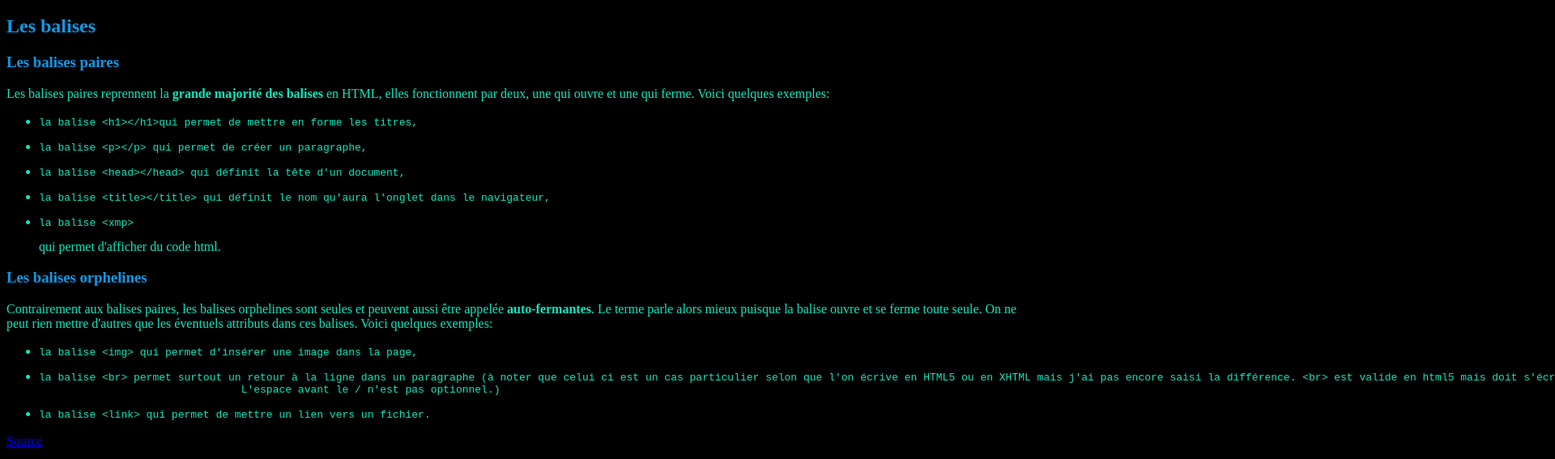
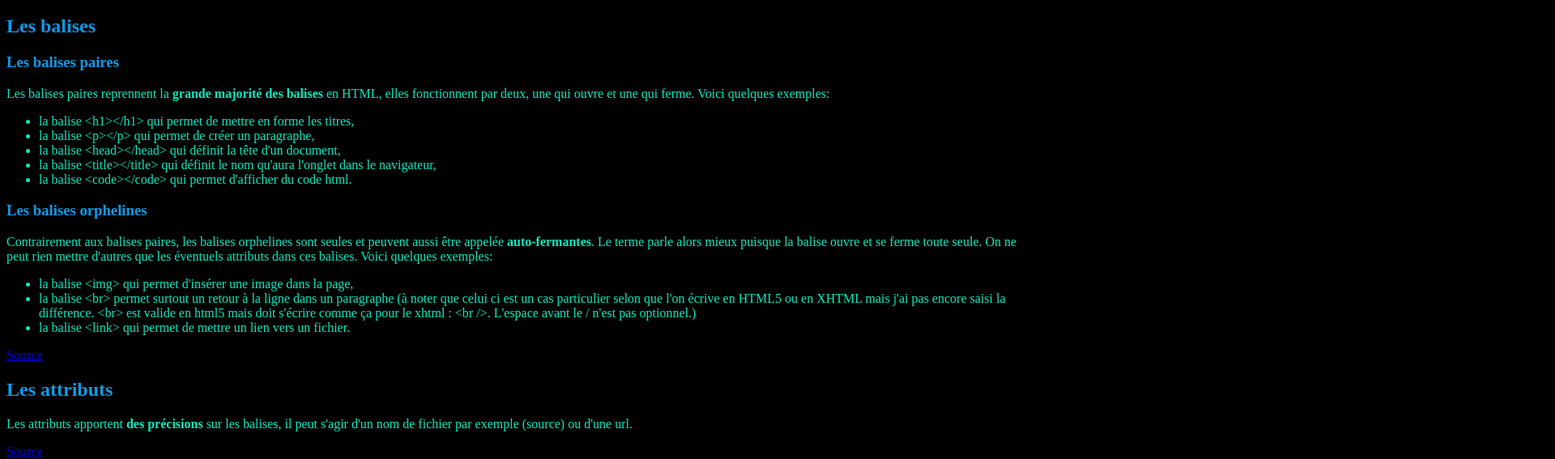
Before and after one commit to KevinDubreucq/HTML-Basic, a plain HTML site: page Exercice-1-Les-bases/index.html in a window 1280 px wide. Shown: the part 61-628 px from the top of the page at 81% size, 1920 px wide, since content can reach past the window. Drawn offline with Linux system fonts and the light colour scheme; a script that the page names is missing.

Commit message:
Correction suite à l'ajout CSS

```diff
--- a/Exercice-1-Les-bases/index.html
+++ b/Exercice-1-Les-bases/index.html
@@ -16,21 +16,21 @@
                     Voici quelques exemples:
                 </p>
                     <ul>
-                        <li><xmp>la balise <h1></h1>qui permet de mettre en forme les titres,</xmp></li>
-                        <li><xmp>la balise <p></p> qui permet de créer un paragraphe,</xmp></li>
-                        <li><xmp>la balise <head></head> qui définit la tête d'un document,</xmp></li>
-                        <li><xmp>la balise <title></title> qui définit le nom qu'aura l'onglet dans le navigateur,</xmp></li>
-                        <li><xmp>la balise <xmp></xmp> qui permet d'afficher du code html.</xmp></li>
+                        <li>la balise &lt;h1&gt;&lt;/h1&gt; qui permet de mettre en forme les titres,</xmp></li>
+                        <li>la balise &lt;p&gt;&lt;/p&gt; qui permet de créer un paragraphe,</xmp></li>
+                        <li>la balise &lt;head&gt;&lt;/head&gt; qui définit la tête d'un document,</xmp></li>
+                        <li>la balise &lt;title&gt;&lt;/title&gt; qui définit le nom qu'aura l'onglet dans le navigateur,</xmp></li>
+                        <li>la balise &lt;code&gt;&lt;/code&gt; qui permet d'afficher du code html.</xmp></li>
                     </ul>
             <h3>Les balises orphelines</h3>
                 <p>Contrairement aux balises paires, les balises orphelines sont seules et peuvent aussi être appelée <strong>auto-fermantes</strong>. Le terme parle alors mieux puisque la balise ouvre et se ferme toute seule. On ne peut rien mettre d'autres que les éventuels attributs dans ces balises.
                     Voici quelques exemples:
                 </p>
                     <ul>
-                            <li><xmp>la balise <img> qui permet d'insérer une image dans la page,</xmp></li>
-                            <li><xmp>la balise <br> permet surtout un retour à la ligne dans un paragraphe (à noter que celui ci est un cas particulier selon que l'on écrive en HTML5 ou en XHTML mais j'ai pas encore saisi la différence. <br> est valide en html5 mais doit s'écrire comme ça pour le xhtml : <br />.
-                                L'espace avant le / n'est pas optionnel.)</xmp></li>
-                            <li><xmp>la balise <link> qui permet de mettre un lien vers un fichier.</xmp></li>
+                            <li>la balise &lt;img&gt; qui permet d'insérer une image dans la page,</xmp></li>
+                            <li>la balise &lt;br&gt; permet surtout un retour à la ligne dans un paragraphe (à noter que celui ci est un cas particulier selon que l'on écrive en HTML5 ou en XHTML mais j'ai pas encore saisi la différence. &lt;br&gt; est valide en html5 mais doit s'écrire comme ça pour le xhtml : &lt;br /&gt;.
+                                L'espace avant le / n'est pas optionnel.)</li>
+                            <li>la balise &lt;link&gt; qui permet de mettre un lien vers un fichier.</xmp></li>
                         </ul>
          <a title="Sources" href="https://openclassrooms.com/forum/sujet/balise-orpheline-aide">
                             Source</a>
@@ -82,13 +82,13 @@
                     <p>le markdown est un langage léger, offrant une syntaxe facile à lire et à écrire. Il peut être lu sans donné l'impression d'avoir été balisé. L'HTML est un langage plus complexe mais permettant de faire presque tout!</p>
 
                     <h3>En markdown:</h3>
-                    <xmp> Insérer une image  ![Alt Text](url)</xmp>
-                    <xmp> Insérer une citation  > Coffee. The finest organic suspension ever devised... I beat the Borg with it.</xmp>
-                    <xmp> Insérer une vidéo youtube est impossible en markdown</xmp>
+                    <pre> Insérer une image  ![Alt Text](url)</pre>
+                    <pre> Insérer une citation  > Coffee. The finest organic suspension ever devised... I beat the Borg with it.</pre>
+                    <pre> Insérer une vidéo youtube est impossible en markdown</pre>
 
                     <h3>En HTML:</h3>
-                    <xmp> Insérer une image  <img alt="nom de l'image" src="adresse.url.de.l.image"></xmp>
-                    <xmp> Insérer une citation  <cite>citation</cite></xmp>
-                    <xmp> Insérer une vidéo youtube <video width="99%" height="540" autoplay loop muted markdown="1"> <source src="/images/posts/send-cancel.mp4" type="video/mp4" markdown="1" > <source src="/images/posts/send-cancel.webm" type="video/webm" markdown="1"> </video></xmp>
+                    <pre> Insérer une image  &lt;img alt="nom de l'image" src="adresse.url.de.l.image"&gt;</pre>
+                    <pre> Insérer une citation  &lt;cite&gt;citation&lt;/cite&gt;</pre>
+                    <pre> Insérer une vidéo youtube <&lt;video width="99%" height="540" autoplay loop muted markdown="1"&gt; &lt;source src="/images/posts/send-cancel.mp4" type="video/mp4" markdown="1" &gt; &lt;source src="/images/posts/send-cancel.webm" type="video/webm" markdown="1"&gt; &lt;/video&gt;</pre>
                 </body>
 </html>
```
